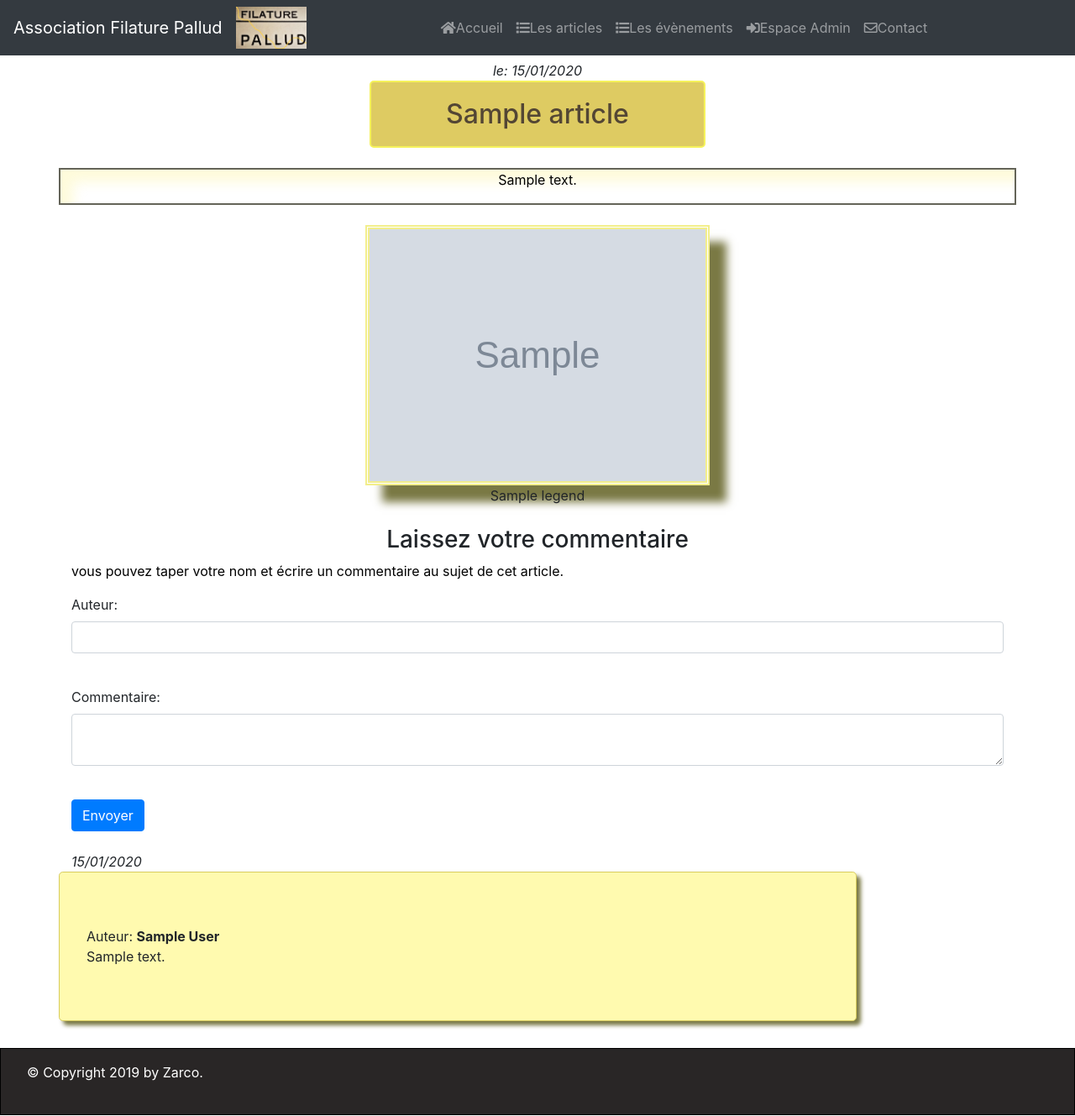
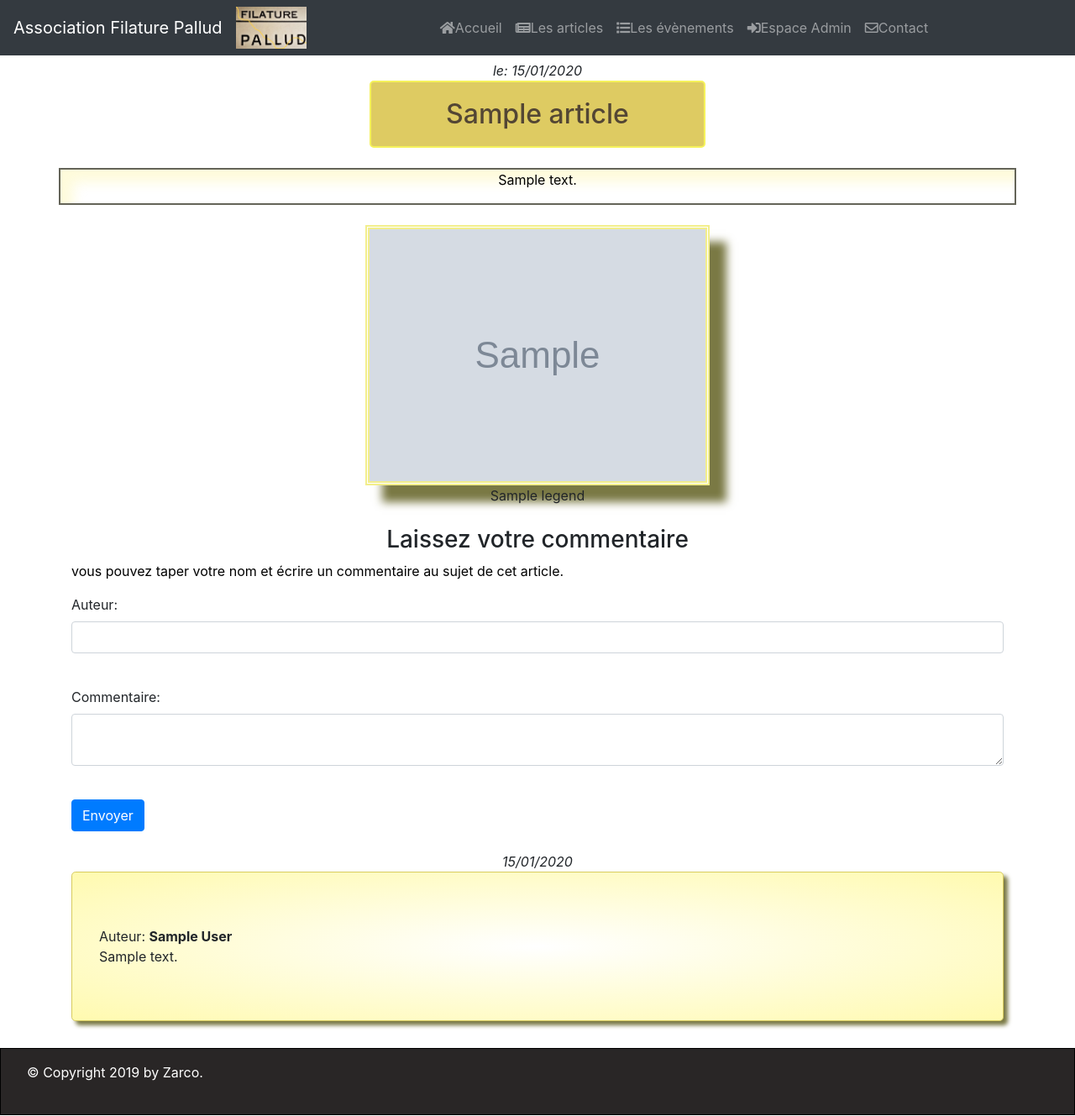
Before and after one commit to michelre/lep5, a PHP site: template src/view/frontend/article.html.twig in a window 1280 px wide. Shown: the whole page at 84% size. Run offline with PHP 8.4, Linux system fonts and the light colour scheme; the template is opened without the code that fills it: most values are stand-ins (such as "Sample title", 1, 10 or a date in 2020); grey boxes marked "Sample" are stand-in pictures; some libraries are stand-ins or nearby versions.

Commit message:
dernières corrections

```diff
--- a/public/css/style.css
+++ b/public/css/style.css
@@ -162,7 +162,7 @@ p{color:black;word-wrap: break-word; }
 .img-fluid{
   border: 5px double rgb(242, 238, 140); max-height: 700px; box-shadow: 20px 20px 10px rgb(122, 121, 68);
 }
-.jumbotron{min-width:500px;min-height:100px;   border: 1px solid rgb(216, 204, 94); background-color:rgb(255, 250, 175); box-shadow: 5px 5px 5px rgb(122, 121, 68) }
+.jumbotron{ border: 1px solid rgb(216, 204, 94); background-image:radial-gradient(white, rgb(255, 250, 175)); box-shadow: 5px 5px 5px rgb(122, 121, 68) }
 
 .video-container {
 	position: relative;
--- a/public/js/authentication.js
+++ b/public/js/authentication.js
@@ -1,7 +1,8 @@
 const form = document.querySelector('#authentication-form');
 const alert = document.querySelector('.alert-danger');
-alert.style.display = 'none';
-
+if(alert){
+  alert.style.display = 'none';
+}
 form.addEventListener('submit', (event) => {
   event.preventDefault();
   alert.style.display = 'none';
--- a/src/view/frontend/article.html.twig
+++ b/src/view/frontend/article.html.twig
@@ -50,18 +50,18 @@
         {% for comment in comments %}
         <div class="container" id="plus_comment">
           <div class="row">
-            <div class="col-lg-1  text-center border_grey">
+            <div class="col-lg-12  text-center border_grey">
               <em>{{comment.comment_date|date('d/m/Y')}}</em><br>
             </div>
           </div>
-          <div class="row">
-             <div class= "col-lg-10 jumbotron">
+          <div class="row"></div>
+             <div class="jumbotron">
              Auteur:   <strong>{{comment.author}}</strong><br>
 
               {{comment.comment}}
+            </div>
+            </div>
 
-            </div>
-          </div>
         </div>
         {% endfor %}
 </section>
--- a/src/view/frontend/home.html.twig
+++ b/src/view/frontend/home.html.twig
@@ -20,7 +20,7 @@
         <img class="d-block w-100" src="/public/images/renvideur.jpg" alt="machine pour faire la torsion du fil">
       </div>
       <div class="carousel-item">
-        <img class="d-block w-100" src="/public/images/turbine.jpg" alt="machine pour fournir l'energie">
+        <img class="d-block w-100" src="/public/images/turbine.JPG" alt="machine pour fournir l'energie">
       </div>
     </div>
     <a class="carousel-control-prev" href="#carouselExampleIndicators" role="button" data-slide="prev">
--- a/src/view/frontend/navbar.html.twig
+++ b/src/view/frontend/navbar.html.twig
@@ -1,7 +1,7 @@
 {% block navbar %}
 <div class="navigation">
     <nav class="navbar navbar-expand-sm bg-dark navbar-dark justify-content-center fixed-top">
-      <a class="navbar-brand" href="#">Association Filature Pallud </a><i><img class="logo" src="/public/images/logpall.jpg" alt="panneau avec le nom"></i>
+      <a class="navbar-brand" href="/">Association Filature Pallud </a><i><img class="logo" src="/public/images/logpall.jpg" alt="panneau avec le nom"></i>
        <button class="navbar-toggler" type="button" data-toggle="collapse" data-target="#collapsibleNavbar">
          <span class="navbar-toggler-icon"></span>
        </button>
@@ -11,7 +11,7 @@
               <a class="nav-link" href="/"><i class="fas fa-home"></i>Accueil</a>
             </li>
             <li class="nav-item">
-              <a class="nav-link" href="/les_articles?offset=0&limit=3"><i class="fas fa-list"></i>Les articles</a>
+              <a class="nav-link" href="/les_articles?offset=0&limit=3"><i class="fas fa-newspaper"></i>Les articles</a>
            </li>
             <li class="nav-item">
               <a class="nav-link" href="/les_events?offset=0&limit=2"><i class="fas fa-list"></i>Les évènements</a>
```
Also changed, not shown: src/controller/BackendController.php (+9 -4 lines).
